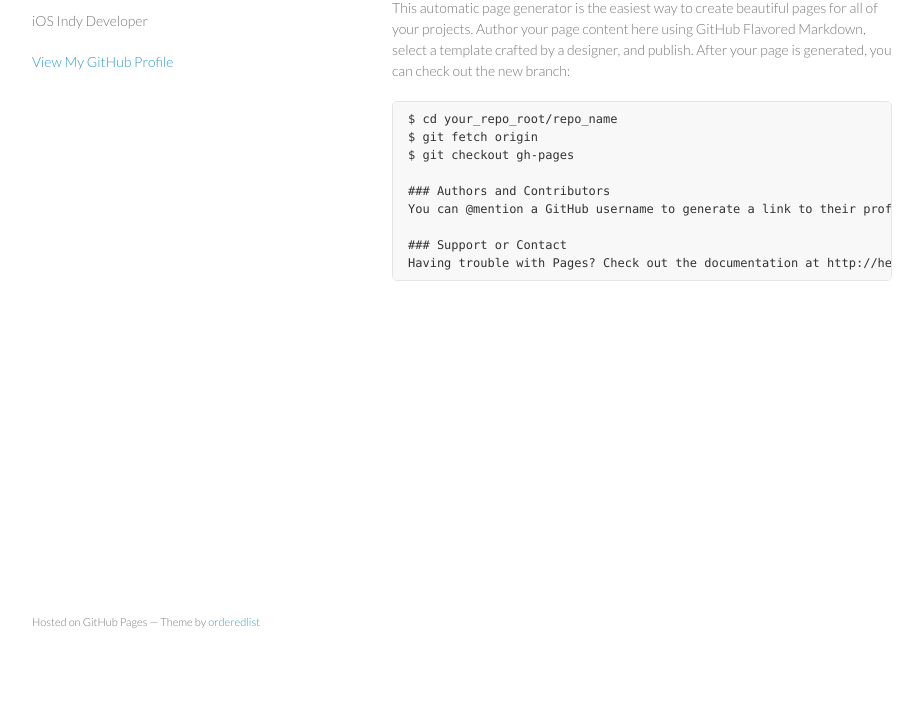
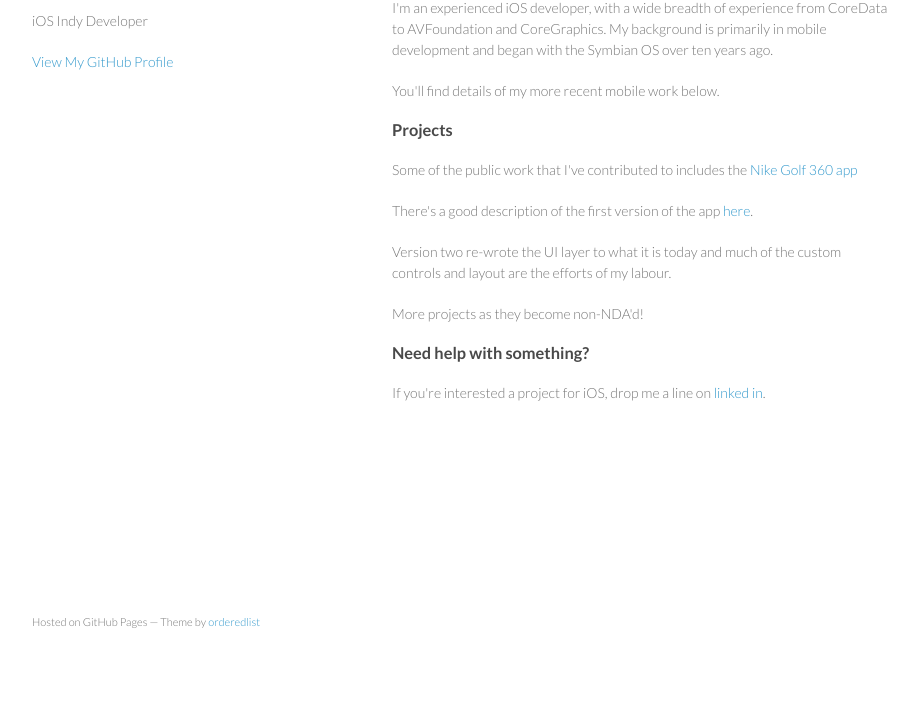
Before and after one commit to emlynmac/emlynmac.github.io, a plain HTML site: page index.html in a window 1280 px wide. Shown: the part 99-800 px from the top of the page, without its empty margins (178-1101 px from the left). Drawn offline with Linux system fonts and the light colour scheme.

Commit message:
Replace master branch with page content via GitHub

```diff
--- a/index.html
+++ b/index.html
@@ -24,20 +24,28 @@
       </header>
       <section>
         <h3>
-<a name="welcome-to-github-pages" class="anchor" href="#welcome-to-github-pages"><span class="octicon octicon-link"></span></a>Welcome to GitHub Pages.</h3>
+<a name="welcome-to-my-site" class="anchor" href="#welcome-to-my-site"><span class="octicon octicon-link"></span></a>Welcome to my site</h3>
 
-<p>This automatic page generator is the easiest way to create beautiful pages for all of your projects. Author your page content here using GitHub Flavored Markdown, select a template crafted by a designer, and publish. After your page is generated, you can check out the new branch:</p>
+<p>I'm an experienced iOS developer, with a wide breadth of experience from CoreData to AVFoundation and CoreGraphics.
+My background is primarily in mobile development and began with the Symbian OS over ten years ago.</p>
 
-<pre><code>$ cd your_repo_root/repo_name
-$ git fetch origin
-$ git checkout gh-pages
+<p>You'll find details of my more recent mobile work below.</p>
 
-### Authors and Contributors
-You can @mention a GitHub username to generate a link to their profile. The resulting `&lt;a&gt;` element will link to the contributor's GitHub Profile. For example: In 2007, Chris Wanstrath (@defunkt), PJ Hyett (@pjhyett), and Tom Preston-Werner (@mojombo) founded GitHub.
+<h3>
+<a name="projects" class="anchor" href="#projects"><span class="octicon octicon-link"></span></a>Projects</h3>
 
-### Support or Contact
-Having trouble with Pages? Check out the documentation at http://help.github.com/pages or contact support@github.com and we’ll help you sort it out.
-</code></pre>
+<p>Some of the public work that I've contributed to includes the <a href="https://itunes.apple.com/us/app/nike-golf-360/id527331403?mt=8">Nike Golf 360 app</a></p>
+
+<p>There's a good description of the first version of the app <a href="http://imogenkelly.com/#/nike-golf-ng360/4566966485">here</a>.</p>
+
+<p>Version two re-wrote the UI layer to what it is today and much of the custom controls and layout are the efforts of my labour.</p>
+
+<p>More projects as they become non-NDA'd!</p>
+
+<h3>
+<a name="need-help-with-something" class="anchor" href="#need-help-with-something"><span class="octicon octicon-link"></span></a>Need help with something?</h3>
+
+<p>If you're interested a project for iOS, drop me a line on <a href="http://ca.linkedin.com/in/emlynbolton/">linked in</a>.</p>
       </section>
       <footer>
         <p><small>Hosted on GitHub Pages &mdash; Theme by <a href="https://github.com/orderedlist">orderedlist</a></small></p>
```
Also changed, not shown: params.json (+1 -1 lines).
